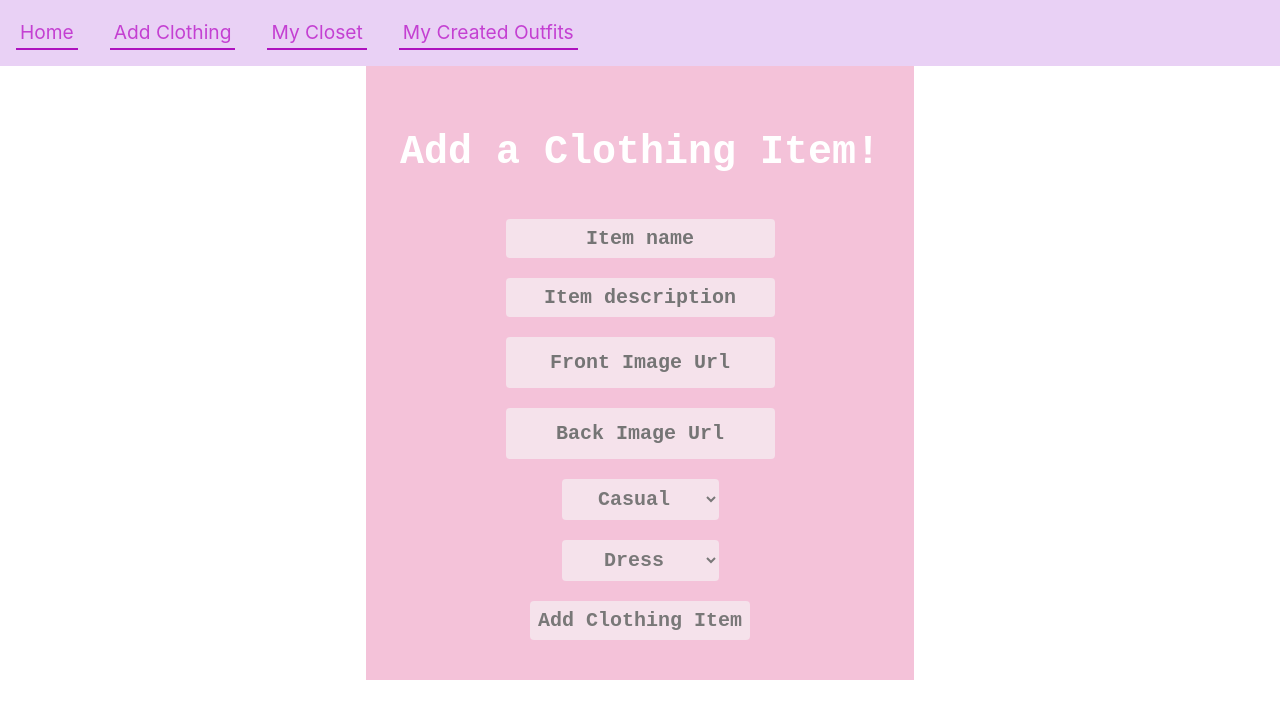
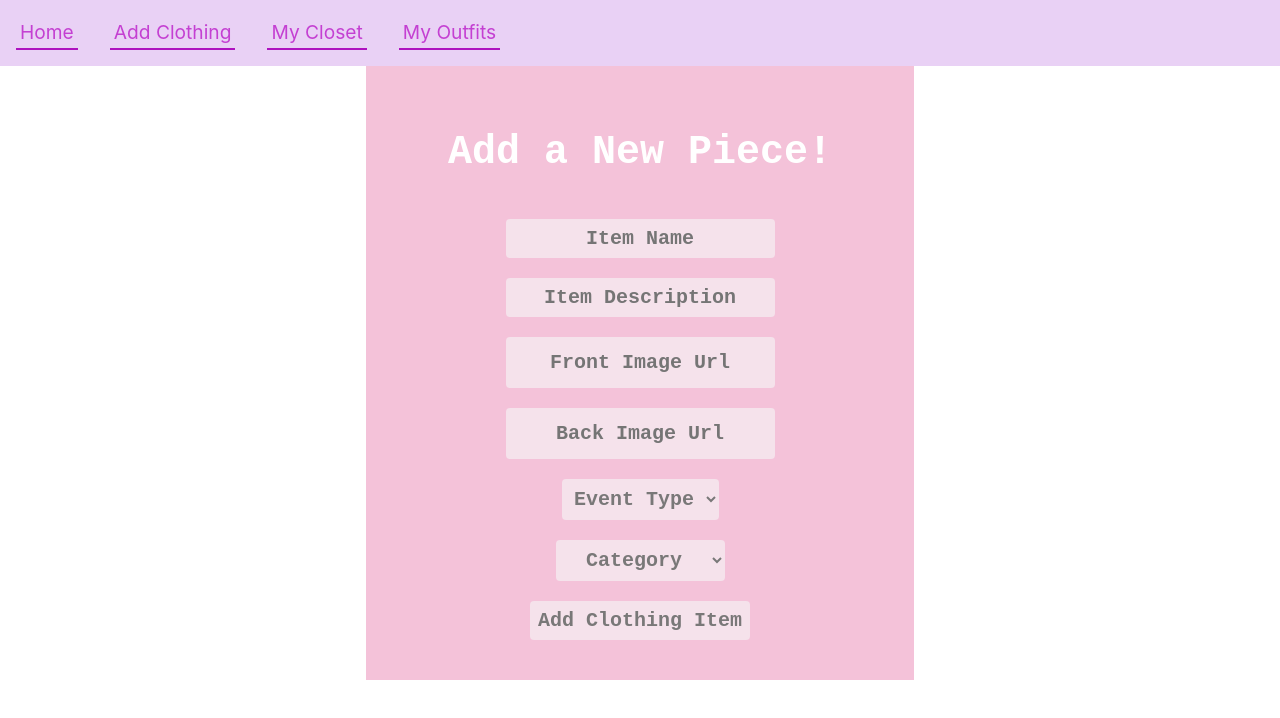
Before and after one commit to yuriehong/Yurie-Quinn-ClothingProject, a React (Create React App) app in the folder clothing-app/: page /ClothingForm in a window 1280 px wide. Shown: the top 718 px of the page. Built offline with nearby package versions, Linux system fonts and the light colour scheme.

Commit message:
up to date code

```diff
--- a/clothing-app/src/Components/ClothingContainer.js
+++ b/clothing-app/src/Components/ClothingContainer.js
@@ -54,8 +54,9 @@ function ClothingContainer(){
     return (
         <div>
         <div className = "closet">
-            <h2>Choose Your Pieces!</h2>
-            <button onClick = {handleClick}>Complete Outfit</button>
+            <h2 id="pieces_title">Choose Your Pieces!</h2>
+            <p id="fit_directions">Select pieces to create your outfit. Click the Complete Outfit button to finish your fit. </p>
+            <button id="complete_outfit" onClick = {handleClick}>Complete Outfit</button>
             <br/>
             <select className="select" value={event} onChange={(e) => handleChange(e.target.value)}>
             <option value="All">Event Type</option>
@@ -63,7 +64,7 @@ function ClothingContainer(){
             <option value="SemiFormal">SemiFormal</option>
             <option value="Formal">Formal</option>
             </select>
-            <br/>
+
             <select className="select2" value={category} onChange={(e) => setCategory(e.target.value)}>
             <option value="All">Category</option>
             <option value="Dress">Dress</option>
--- a/clothing-app/src/Components/ClothingForm.js
+++ b/clothing-app/src/Components/ClothingForm.js
@@ -5,7 +5,7 @@ function ClothingForm(){
     const [description, setDescription] = useState("")
     const [frontImage, setFrontImage] = useState("")
     const [backImage, setBackImage] = useState("")
-    const [event, setEvent] = useState("Casual")
+    const [event, setEvent] = useState("All")
     const [category, setCategory] = useState("")
 
 
@@ -35,7 +35,7 @@ function ClothingForm(){
     setDescription("")
     setFrontImage("")
     setBackImage("")
-    setEvent("Casual")
+    setEvent("All")
     setCategory("")
 
 }
@@ -43,13 +43,13 @@ function ClothingForm(){
   return (
     <div className="form">
       <form onSubmit={(e) => handleClothingForm(e)}>
-        <h3>Add a Clothing Item!</h3>
+        <h3>Add a New Piece!</h3>
         <input
           value={name}
           onChange={(e) => setName(e.target.value)}
           type="text"
           name="name"
-          placeholder="Item name"
+          placeholder="Item Name"
             id="name"
         />
         <br />
@@ -58,7 +58,7 @@ function ClothingForm(){
           onChange={(e) => setDescription(e.target.value)}
           type="text"
           name="name"
-          placeholder="Item description"
+          placeholder="Item Description"
           id="description"
         />
         <br />
@@ -81,17 +81,19 @@ function ClothingForm(){
         />
         <br />
         <select id="selectform" value={event} onChange={(e) => setEvent(e.target.value)}>
+            <option value="All">Event Type</option>
             <option value="Casual">Casual</option>
             <option value="SemiFormal">SemiFormal</option>
             <option value="Formal">Formal</option>
           </select>
         <br />
         <select id="selectform" value={category} onChange={(e) => setCategory(e.target.value)}>
+            <option value="All">Category</option>
             <option value="Dress">Dress</option>
             <option value="Top">Top</option>
             <option value="Bottom">Bottom</option>
             <option value="Shoes">Shoes</option>
-            <option value="Accessories">Accesories</option>
+            <option value="Accessories">Accessories</option>
           </select>
           <br/>
         <input
--- a/clothing-app/src/Components/Home.js
+++ b/clothing-app/src/Components/Home.js
@@ -4,7 +4,7 @@ function Home() {
     return (
         <div id="home">
             <h1 style={{ color: "Pink" }}>
-                Curate Your Closet!
+                Curate Your Fits!
             </h1>
             <p style={{ color: "#f92f8a" }}>Curate chic outfits with ease by selecting or adding gorgeous pieces from your closet!</p>
             <img id="home_image" src="https://hips.hearstapps.com/hmg-prod.s3.amazonaws.com/images/simple-outfits-1587568133.jpg"></img>
--- a/clothing-app/src/Components/NavBar.js
+++ b/clothing-app/src/Components/NavBar.js
@@ -9,7 +9,7 @@ function NavBar() {
             <NavLink exact to="/">Home</NavLink>
             <NavLink exact to="/ClothingForm">Add Clothing</NavLink>
             <NavLink exact to="/ClothingList">My Closet</NavLink>
-            <NavLink exact to="/OutfitList">My Created Outfits</NavLink>
+            <NavLink exact to="/OutfitList">My Outfits</NavLink>
         </nav>
     );
 
--- a/clothing-app/src/Components/OutfitCard.js
+++ b/clothing-app/src/Components/OutfitCard.js
@@ -18,7 +18,6 @@ function OutfitCard({outfit}){
     })
     return(
         <div className = "fit">
-            <h3>Created Outfit</h3>
             {outfitToDisplay}
             </div>
     )
--- a/clothing-app/src/Components/OutfitList.js
+++ b/clothing-app/src/Components/OutfitList.js
@@ -14,7 +14,7 @@ function OutfitList(){
 
         <div>
             <h2 className ="outfitTitle"> Outfits </h2>
-           <div className = "outfits">
+            <div className = "outfits">
             {outfitsToDisplay}
             </div>
 
--- a/clothing-app/src/index.css
+++ b/clothing-app/src/index.css
@@ -60,6 +60,11 @@ nav a:active {
   margin: 1rem 2rem;
 }
 
+#complete_outfit{
+  position: fixed;
+  left: 88%;
+}
+
 .closet {
   text-align: center;
 }
@@ -74,16 +79,48 @@ nav a:active {
   margin: 1rem 2rem;
 }
 
+.outfitClothe {
+  display: inline-block;
+}
+
 .fit {
   text-align: center;
   border: grey solid 1px;
   padding: 1rem;
-  width: 50rem;
-  height: 50rem;
-  display: inline-block;
+  width: auto;
+  height: auto;
+  display: flex;
   margin: 1rem 2rem;
 
 }
+
+.select{
+  margin-right: 8px;
+}
+
+.select, .select2 {
+  font-family: -apple-system, BlinkMacSystemFont, 'Segoe UI', 'Roboto', 'Oxygen',
+  'Ubuntu', 'Cantarell', 'Fira Sans', 'Droid Sans', 'Helvetica Neue',
+  sans-serif;
+  font-weight: normal;
+  border: white;
+}
+
+#pieces_title{
+  color:rgb(127, 50, 140);
+  font-size:xx-large;
+  font-family: -apple-system, BlinkMacSystemFont, 'Segoe UI', 'Roboto', 'Oxygen',
+  'Ubuntu', 'Cantarell', 'Fira Sans', 'Droid Sans', 'Helvetica Neue',
+  sans-serif;
+}
+
+#fit_directions{
+  color:rgb(127, 50, 140);
+  font-family: -apple-system, BlinkMacSystemFont, 'Segoe UI', 'Roboto', 'Oxygen',
+  'Ubuntu', 'Cantarell', 'Fira Sans', 'Droid Sans', 'Helvetica Neue',
+  sans-serif;
+}
+
 
 button {
   position: relative;
```
